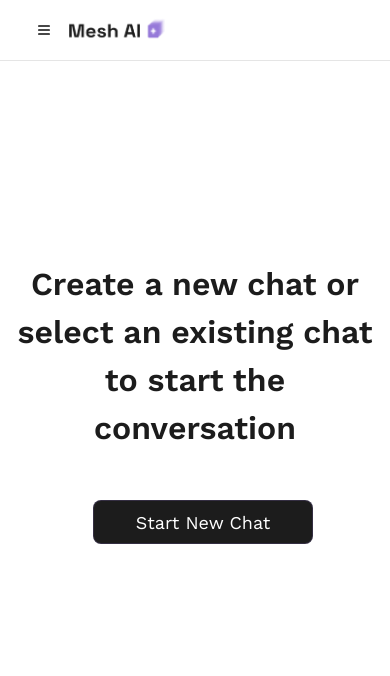
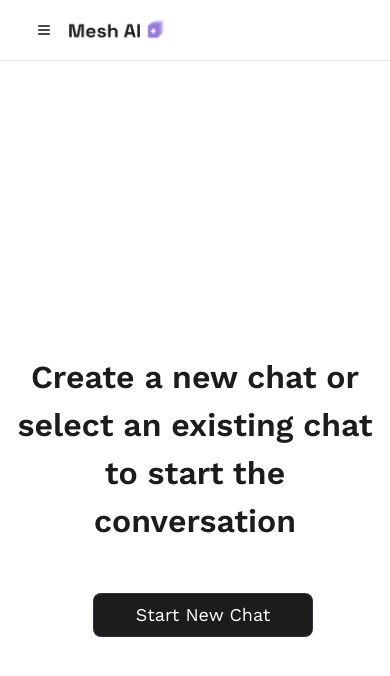
Before and after one commit to LF808mlb/ai-se_project_mesh-ai, a React (Vite) app in the folder client/: page /chat in a window 390 px wide. Shown: the top 676 px of the page. Built offline with nearby package versions, Linux system fonts and the light colour scheme.

Commit message:
git commit -m "revision"

```diff
--- a/client/src/pages/Chat/Chat.css
+++ b/client/src/pages/Chat/Chat.css
@@ -418,3 +418,9 @@
     z-index: 90;
   }
 }
+
+@media (max-width: 767px) {
+  .chat__main {
+    padding-top: 92.67px;
+  }
+}
--- a/client/src/pages/KnowledgeBase/KnowledgeBase.css
+++ b/client/src/pages/KnowledgeBase/KnowledgeBase.css
@@ -104,6 +104,7 @@
 @media (max-width: 767px) {
   .knowledge-base {
     width: 100%;
+    padding-top: 92.67px;
     padding-left: 20px;
     padding-right: 20px;
   }
```
